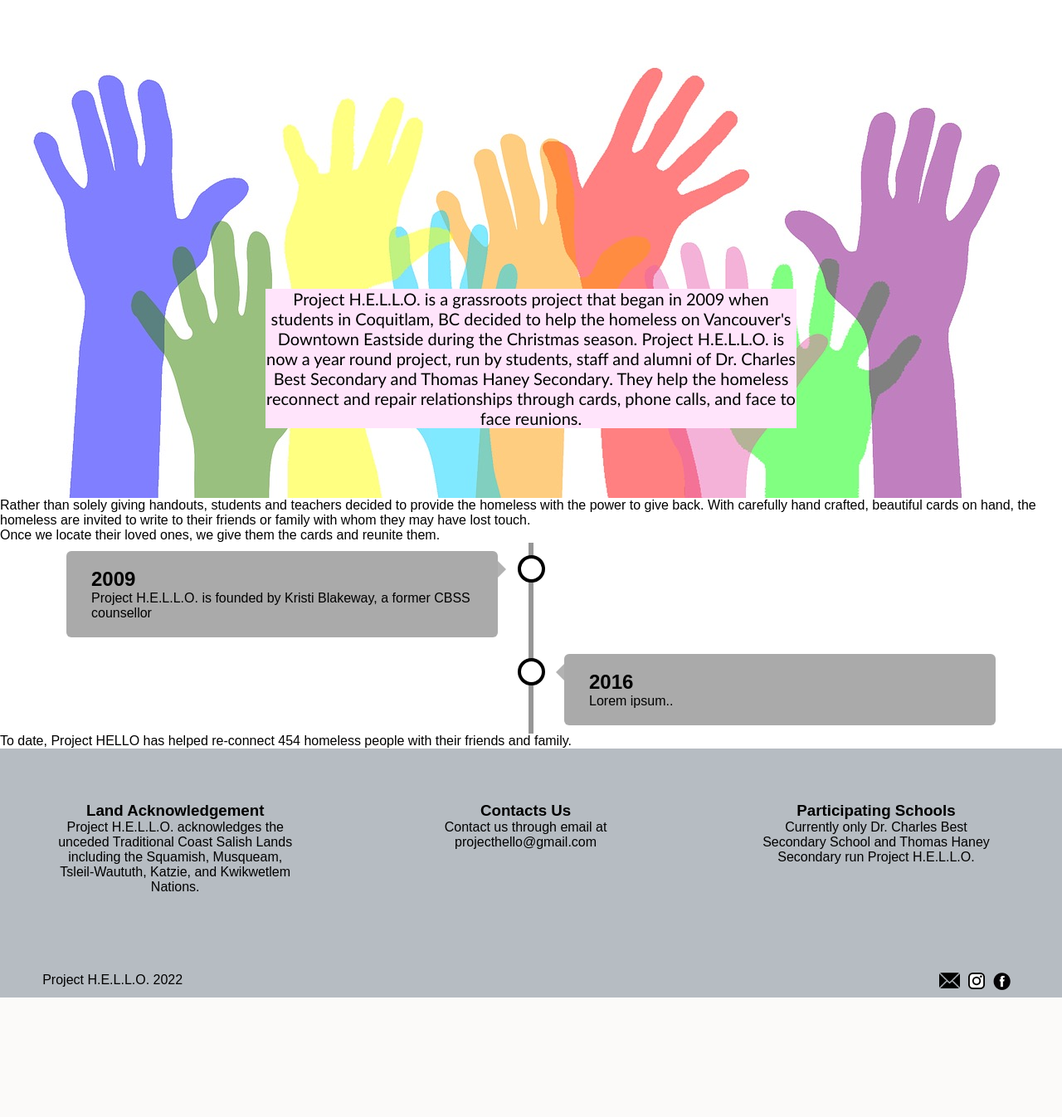
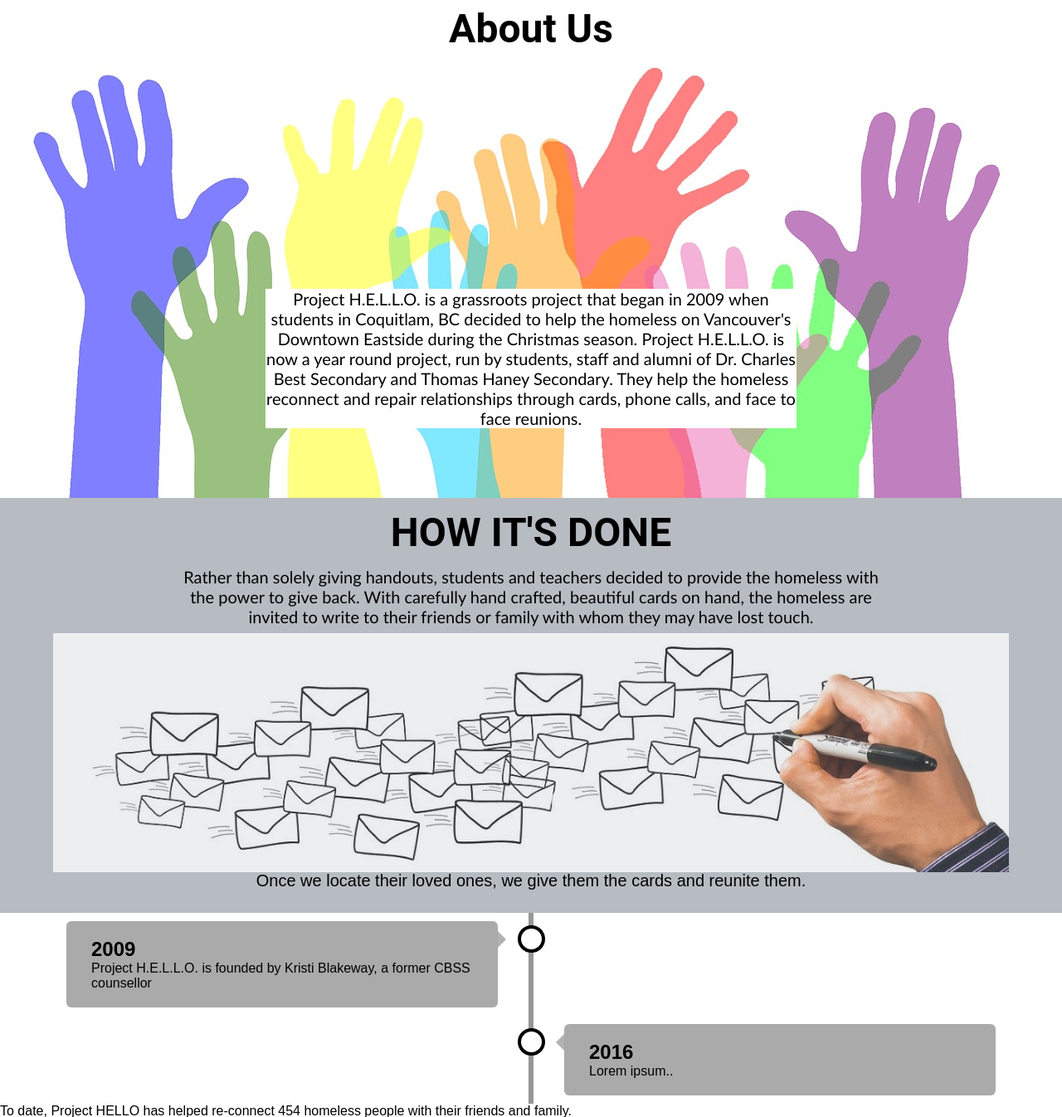
Before and after one commit to BBB-TOAD/PH_website, a PHP site: page /html/about.html in a window 1280 px wide. Shown: the part 80-1426 px from the top of the page at 83% size. Before the commit the page ends 1282 px from the top, so only its background shows below. Run offline with PHP 8.4, Linux system fonts and the light colour scheme.

Commit message:
New About Page Update 1

```diff
--- a/css/about.css
+++ b/css/about.css
@@ -139,7 +139,7 @@ body {
 
 #about-container p {
   text-align: center;
-  background-color: rgb(255, 228, 251);
+  background-color: rgb(255, 255, 255);
   color: rgb(0, 0, 0);
   position: absolute;
   font-family: "Gill Sans", "Gill Sans MT", Calibri, "Trebuchet MS", sans-serif;
@@ -148,3 +148,58 @@ body {
   left: 50%;
   transform: translate(-50%, -50%);
 }
+
+#about-container h3 {
+  left: 50%;
+  top: 1%;
+  transform: translate(-50%, 0%);
+  position: absolute;
+  font-family: "roboto", sans-serif;
+  font-size: 3rem;
+}
+
+/* Process Container */
+
+#process-container {
+  height: 500px;
+  background-color: #b6bcc2;
+}
+
+#process-container-text {
+  height: 30%;
+}
+
+#process-container-text h3 {
+  text-align: center;
+  padding-top: 1%;
+  font-size: 3rem;
+  font-family: "roboto", sans-serif;
+}
+#process-container-text p {
+  padding: 0 17%;
+  padding-top: 1%;
+  font-size: 1.25rem;
+  text-align: center;
+  font-family: "Gill Sans", "Gill Sans MT", Calibri, "Trebuchet MS", sans-serif;
+}
+
+#letter-img {
+  padding-top: 0%;
+  height: 60%;
+}
+
+.find-container {
+  height: 5%;
+  text-align: center;
+  font-family: "Gill Sans", "Gill Sans MT", Calibri, "Trebuchet MS", sans-serif;
+  font-size: 1.25rem;
+}
+
+#letter-img img {
+  padding-top: 1%;
+  display: block;
+  margin-left: auto;
+  margin-right: auto;
+  width: 90%;
+  opacity: 0.75;
+}
--- a/html/about.html
+++ b/html/about.html
@@ -13,21 +13,26 @@
 
 <body>
   <div id="about-container">
+    <h3>About Us</h3>
     <img src="../images/about/volunteer.jpg">
       <p>Project H.E.L.L.O. is a grassroots project that began in 2009 when students in Coquitlam, BC decided to help the
         homeless on Vancouver's Downtown Eastside during the Christmas season. Project H.E.L.L.O. is now a year round project,
         run by students, staff and alumni of Dr. Charles Best Secondary and Thomas Haney Secondary. They help the
         homeless reconnect and repair relationships through cards, phone calls, and face to face reunions.</p>
-
   </div>
   <div id="process-container">
+    <div id="process-container-text"><h3>HOW IT'S DONE</h3>
     <p>Rather than solely giving handouts, students and teachers decided to provide the homeless with the power to give back. With carefully
       hand crafted, beautiful cards on hand, the homeless are invited to write to their friends or family with whom
-      they may have lost touch.</p>
-  </div>
-  <div class="find-container">
+      they may have lost touch.</p></div>
+
+    <div id="letter-img">
+      <img src="../images/about/letter.jpg">
+    </div><div class="find-container">
     <p>Once we locate their loved ones, we give them the cards and reunite them.</p>
   </div>
+  </div>
+
   <div id="mission-container"></div>
   <div class="timeline">
     <div class="container left">
--- a/html/home.html
+++ b/html/home.html
@@ -13,7 +13,7 @@
       <img src="../images/background/main.jpg" width="100%" height="max" />
 
       <div id="quote-container">
-        <img src="../images/background/Heart_corazón.svg" />
+        <img src="../images/background/heart.png" />
 
         <div id="quote">
           <p>Be the change you want to</p>
@@ -96,7 +96,7 @@
         }
         slides[slideIndex - 1].style.display = "block";
         dots[slideIndex - 1].className += " active";
-        setTimeout(showSlides, 2000); // Change image every 2 seconds
+        setTimeout(showSlides, 4000); // Change image every 2 seconds
       }
     </script>
   </body>
```
Also changed, not shown: images/background/Heart_corazón.svg (deleted), images/background/heart.png (added).
